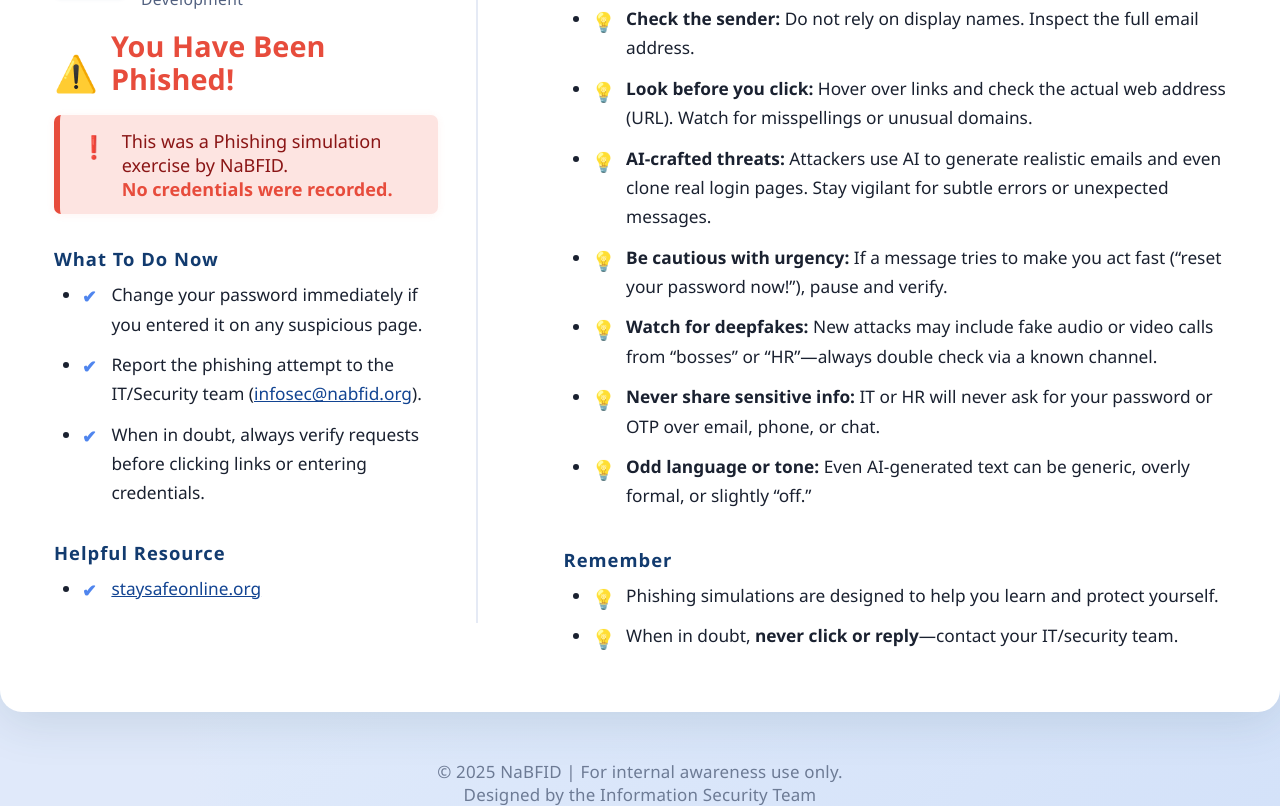
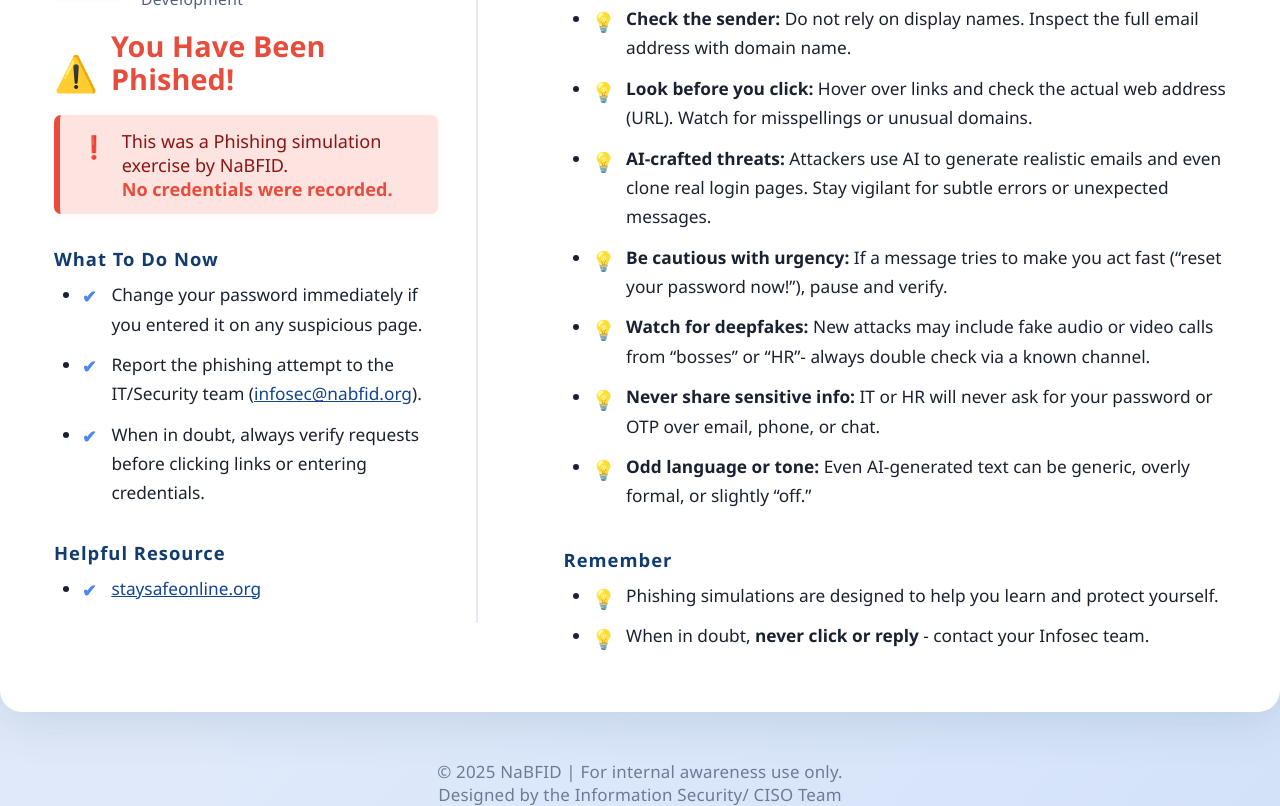
Before and after one commit to nabfid-awareness/Phish, a plain HTML site: page index.html in a window 1280 px wide. Shown: the part 263-1069 px from the top of the page. Drawn offline with Linux system fonts and the light colour scheme.

Commit message:
Update index.html

```diff
--- a/index.html
+++ b/index.html
@@ -261,24 +261,24 @@
     <div class="right">
       <div class="section-title">How to Spot & Stop Phishing <span class="ai-badge">AI Awareness</span></div>
       <ul>
-        <li><b>Check the sender:</b> Do not rely on display names. Inspect the full email address.</li>
+        <li><b>Check the sender:</b> Do not rely on display names. Inspect the full email address with domain name.</li>
         <li><b>Look before you click:</b> Hover over links and check the actual web address (URL). Watch for misspellings or unusual domains.</li>
         <li><b>AI-crafted threats:</b> Attackers use AI to generate realistic emails and even clone real login pages. Stay vigilant for subtle errors or unexpected messages.</li>
         <li><b>Be cautious with urgency:</b> If a message tries to make you act fast (“reset your password now!”), pause and verify.</li>
-        <li><b>Watch for deepfakes:</b> New attacks may include fake audio or video calls from “bosses” or “HR”—always double check via a known channel.</li>
+        <li><b>Watch for deepfakes:</b> New attacks may include fake audio or video calls from “bosses” or “HR”- always double check via a known channel.</li>
         <li><b>Never share sensitive info:</b> IT or HR will never ask for your password or OTP over email, phone, or chat.</li>
         <li><b>Odd language or tone:</b> Even AI-generated text can be generic, overly formal, or slightly “off.”</li>
       </ul>
       <div class="section-title" style="margin-top: 36px;">Remember</div>
       <ul>
         <li>Phishing simulations are designed to help you learn and protect yourself.</li>
-        <li>When in doubt, <b>never click or reply</b>—contact your IT/security team.</li>
+        <li>When in doubt, <b>never click or reply</b> - contact your Infosec team.</li>
       </ul>
     </div>
   </div>
   <div class="footer">
     &copy; 2025 NaBFID | For internal awareness use only.<br>
-    Designed by the Information Security Team
+    Designed by the Information Security/ CISO Team
   </div>
 </body>
 </html>
```
